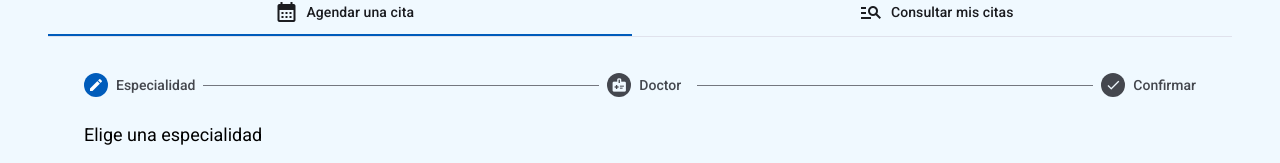
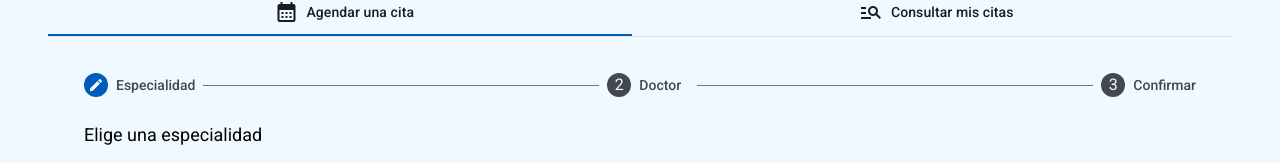
Before and after one commit to ProyectoEntornosColSalud/colsalud-angular, an Angular app: page /home in a window 1280 px wide. Shown: the part 196-359 px from the top of the page. Built offline with nearby package versions, Linux system fonts and the light colour scheme.

Commit message:
add doctor selection and scheduling components with routing

```diff
--- a/src/app/feat/components/schedule/schedule.component.html
+++ b/src/app/feat/components/schedule/schedule.component.html
@@ -1,12 +1,12 @@
 <div class="h-full" id="container">
   <mat-stepper
-    [linear]="false"
+    [linear]="true"
     #stepper
     class="disable-header-navigation"
     style="--mat-sys-surface: #f0f9ff"
   >
     <!-- Paso 1 -->
-    <mat-step [editable]="true" state="emergency">
+    <mat-step [editable]="true">
       <ng-template matStepLabel style="pointer-events: none"
         >Especialidad
       </ng-template>
@@ -15,7 +15,7 @@
       </ng-template>
     </mat-step>
     <!-- Paso 2 -->
-    <mat-step [editable]="true" state="medical_information">
+    <mat-step [editable]="true">
       <ng-template matStepLabel>Doctor</ng-template>
       <ng-template matStepContent>
         <p>
@@ -28,9 +28,9 @@
     </mat-step>
 
     <!-- Paso 3 -->
-    <mat-step [editable]="true" state="check">
+    <mat-step [editable]="true" >
       <ng-template matStepLabel>Confirmar</ng-template>
-      <p>Contenido final</p>
+      <app-confirm/>
       <button mat-button matStepperPrevious>Back</button>
     </mat-step>
   </mat-stepper>
--- a/src/app/feat/components/schedule/schedule.component.ts
+++ b/src/app/feat/components/schedule/schedule.component.ts
@@ -17,6 +17,7 @@ import { SpecialtySelectComponent } from '../stepper/specialty-select/specialty-
 import { StepperService } from '../../../services/stepper.service';
 import { MatIconModule } from '@angular/material/icon';
 import { STEPPER_GLOBAL_OPTIONS } from '@angular/cdk/stepper';
+import { ConfirmComponent } from '../stepper/confirm/confirm.component';
 
 @Component({
   imports: [
@@ -29,6 +30,7 @@ import { STEPPER_GLOBAL_OPTIONS } from '@angular/cdk/stepper';
     MatCardModule,
     SpecialtySelectComponent,
     MatIconModule,
+    ConfirmComponent,
   ],
   providers: [
     {
--- a/src/app/feat/components/stepper/confirm/confirm.component.html
+++ b/src/app/feat/components/stepper/confirm/confirm.component.html
@@ -1 +1,3 @@
 <p>confirm works!</p>
+<div>{{ specialty?.name }}</div>
+{{ doctor }}
```
